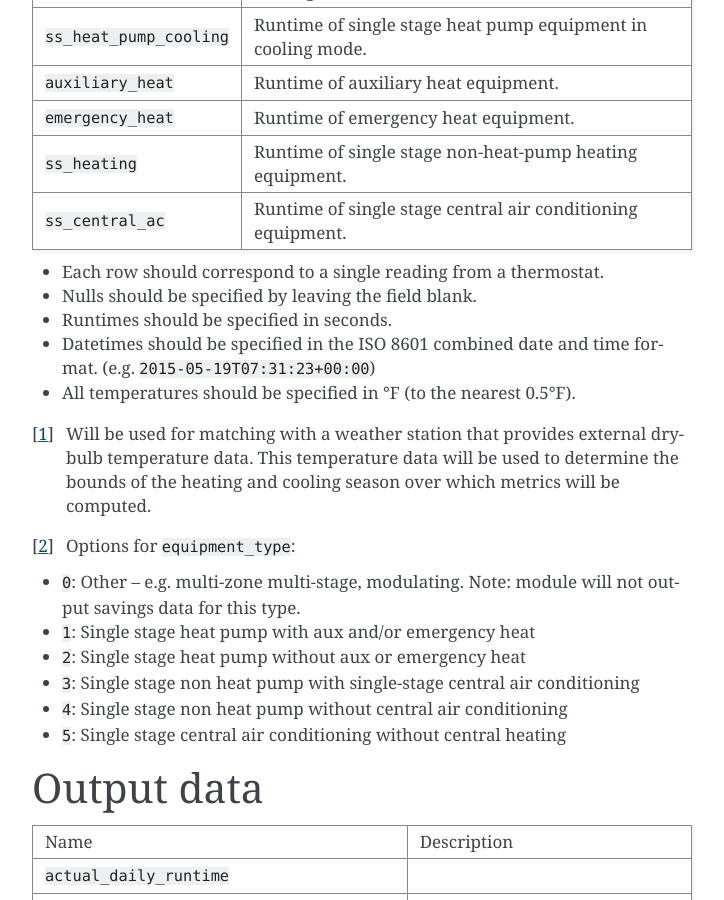
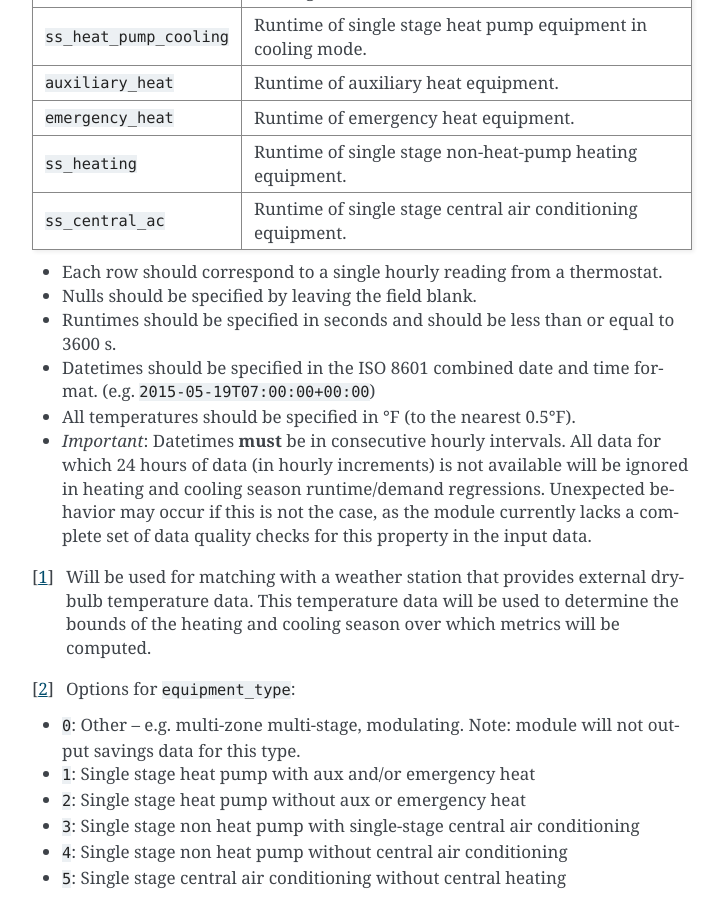
Before and after one commit to EPAENERGYSTAR/epathermostat, a Sphinx documentation site: the page built from docs/tutorial.rst, in a window 1280 px wide and 900 px high, scrolled down 1885 px. Shown: the whole window, without its empty margins (388-1112 px from the left). Built offline with Sphinx 7.4.7, drawn with Linux system fonts in a browser that asks for light colours.

Commit message:
update docs with testing and detail about hourly interval requirement

```diff
--- a/docs/tutorial.rst
+++ b/docs/tutorial.rst
@@ -90,12 +90,18 @@ Name                         Description
 :code:`ss_central_ac`        Runtime of single stage central air conditioning equipment.
 ============================ ===========
 
-- Each row should correspond to a single reading from a thermostat.
+- Each row should correspond to a single hourly reading from a thermostat.
 - Nulls should be specified by leaving the field blank.
-- Runtimes should be specified in seconds.
+- Runtimes should be specified in seconds and should be less than or equal to
+  3600 s.
 - Datetimes should be specified in the ISO 8601 combined date and time format.
-  (e.g. :code:`2015-05-19T07:31:23+00:00`)
+  (e.g. :code:`2015-05-19T07:00:00+00:00`)
 - All temperatures should be specified in °F (to the nearest 0.5°F).
+- *Important*: Datetimes **must** be in consecutive hourly intervals. All data
+  for which 24 hours of data (in hourly increments) is not available will be
+  ignored in heating and cooling season runtime/demand regressions. Unexpected
+  behavior may occur if this is not the case, as the module currently lacks a
+  complete set of data quality checks for this property in the input data.
 
 
 .. [#] Will be used for matching with a weather station that provides external
```
Also changed, not shown: README.md (+10 -0 lines).
